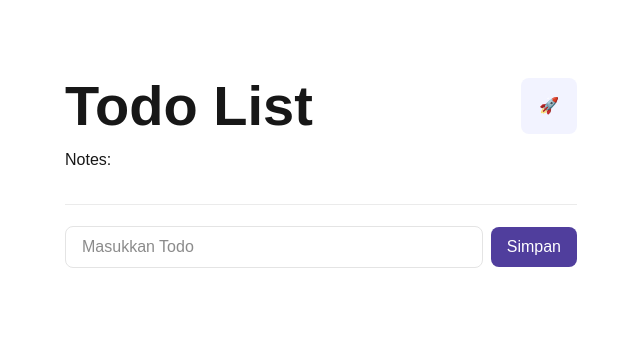
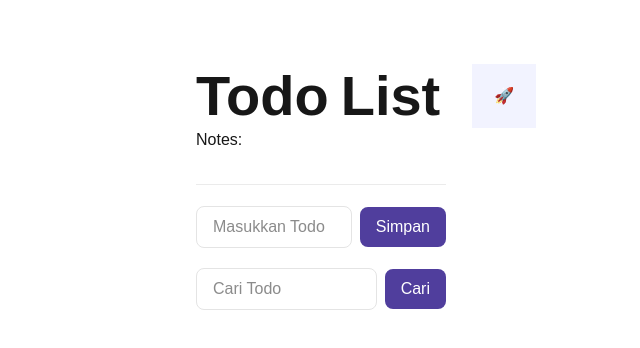
Before and after one commit to nurhalimatussyadiyahcitra-byte/my-app, a Next.js app: page /todolist in a window 1280 px wide. Shown: the top 348 px of the page, without its empty margins (319-959 px from the left). Built offline with nearby package versions, Linux system fonts and the light colour scheme.

Commit message:
update todo list style

```diff
--- a/app/todolist/page.tsx
+++ b/app/todolist/page.tsx
@@ -5,68 +5,117 @@ function TodoList() {
 
     const [input, setInput] = useState('')
     const [dataTodo, setDataTodo] = useState<string[]>([])
+    const [search, setSearch] = useState('')
+    const [filteredTodo, setFilteredTodo] = useState<string[]>([])
 
+    // Simpan data (tidak boleh duplikat)
     const addDataTodo = () => {
-        if (input.length > 0) {
-            setInput('')
-            setDataTodo([...dataTodo, input])
-        } else {
-            alert('Masukkan Todo Terlebih Dahulu')
-        }
+        if (input.trim().length === 0) {
+            alert('Masukkan Todo terlebih dahulu!')
+            return
         }
 
+        if (dataTodo.includes(input.trim())) {
+            alert('Data sudah ada, tidak boleh duplikat!')
+            return
+        }
+
+        setDataTodo([...dataTodo, input.trim()])
+        setInput('')
+    }
+
+    // Hapus data
     const removeDataTodo = (index: number) => {
-        const tempData = [...dataTodo]
-        const removeData = tempData.filter((_val, idx) => idx !== index)
-        setDataTodo(removeData)
+        const newData = dataTodo.filter((_val, idx) => idx !== index)
+        setDataTodo(newData)
+    }
 
+    // Cari data
+    const searchDataTodo = () => {
+        if (search.trim().length === 0) {
+            alert('Masukkan kata untuk mencari!')
+            return
         }
+
+        const result = dataTodo.filter((item) =>
+            item.toLowerCase().includes(search.toLowerCase())
+        )
+        setFilteredTodo(result)
+    }
+
+
+    // Data yang ditampilkan (kalau ada hasil pencarian)
+    const displayData = filteredTodo.length > 0 ? filteredTodo : dataTodo
+
     return (
-        <div className='w-1/2 m-auto p-[64px]'>
+        <div className='w-[378px] m-auto p-[64px]'>
             <div className='flex justify-between items-center'>
-                <h1 className='text-[56px] font-[600]'>Todo List</h1>
-                <div className='flex justify-center items-center
-            bg-[#F2F3FF] w-[56px] h-[56px] rounded-lg'>
-                    🚀
+                <div className='flex items-center gap-3'>
+                    <h1 className='text-[56px] font-[600] leading-none'>Todo</h1>
+                    <h1 className='text-[56px] font-[600] leading-none'>List</h1>
+                </div>
+
+                <div className='flex justify-center items-center bg-[#F2F3FF] w-[64px] h-[64px] rounded-2x1 ml-8 shrink-0'>
+                   <span className='text-3x1 leading-none'>🚀</span>
                 </div>
             </div>
+
             <p>Notes:</p>
-            <div>
             <div className='h-[1px] bg-[#EBEBEB] mb-[21px] mt-[32px]' />
-                <div className='flex items-center gap-2 mb-[43px]'>
+
+            {/* Input Simpan */}
+            <div className='flex items-center gap-2 mb-[20px]'>
                 <div className='flex-1'>
                     <input
                         value={input}
                         onChange={(e) => setInput(e.target.value)}
-                            className='w-full border border-[#E4E4E4]
-                        rounded-lg py-[8px] px-[16px]'
+                        className='w-full border border-[#E4E4E4] rounded-lg py-[8px] px-[16px]'
                         placeholder='Masukkan Todo'
                     />
                 </div>
-                    <button className='bg-[#503E9D] text-white
-            h-[40px] px-[16px] rounded-lg text-center'
-                        onClick={addDataTodo}>
+                <button
+                    className='bg-[#503E9D] text-white h-[40px] px-[16px] rounded-lg text-center'
+                    onClick={addDataTodo}
+                >
                     Simpan
                 </button>
             </div>
-                {dataTodo.map((value, index) => {
+
+            {/* Input Cari */}
+            <div className='flex items-center gap-2 mb-[43px]'>
+                <div className='flex-1'>
+                    <input
+                        value={search}
+                        onChange={(e) => setSearch(e.target.value)}
+                        className='w-full border border-[#E4E4E4] rounded-lg py-[8px] px-[16px]'
+                        placeholder='Cari Todo'
+                    />
+                </div>
+                <button
+                    className='bg-[#503E9D] text-white h-[40px] px-[16px] rounded-lg text-center'
+                    onClick={searchDataTodo}
+                >
+                    Cari
+                </button>
+            </div>
+
+            {/* Tampilkan Data */}
+            {displayData.map((value, index) => {
                 return (
-                        <div key={String(index)} className='flex items-center
-                        justify-between mb-[16px]'>
+                    <div key={String(index)} className='flex items-center justify-between mb-[16px]'>
+                        <div className='flex items-center gap-2'>
+                            <input type='checkbox' />
                             <p>{value}</p>
-                            <button className='bg-[#FF0004] text-white
-            h-[30px] px-[6px] rounded-lg'
-                                onClick={() => removeDataTodo(index)}>
+                        </div>
+                        <button
+                            className='bg-[#FF0004] text-white h-[30px] px-[6px] rounded-lg'
+                            onClick={() => removeDataTodo(index)}
+                        >
                             Hapus
                         </button>
                     </div>
                 )
-
-
             })}
-
-
-            </div>
         </div>
     )
 }
```
Lines whose indentation alone changed are shown as unchanged.
